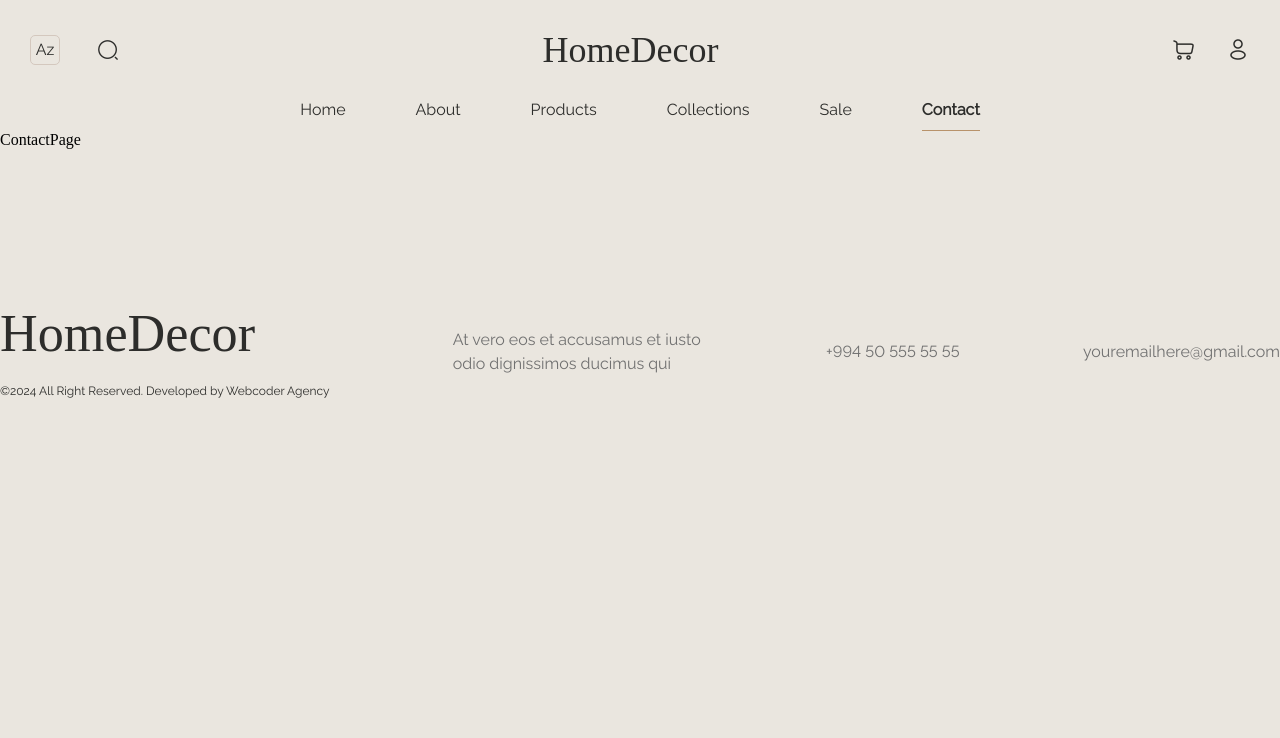
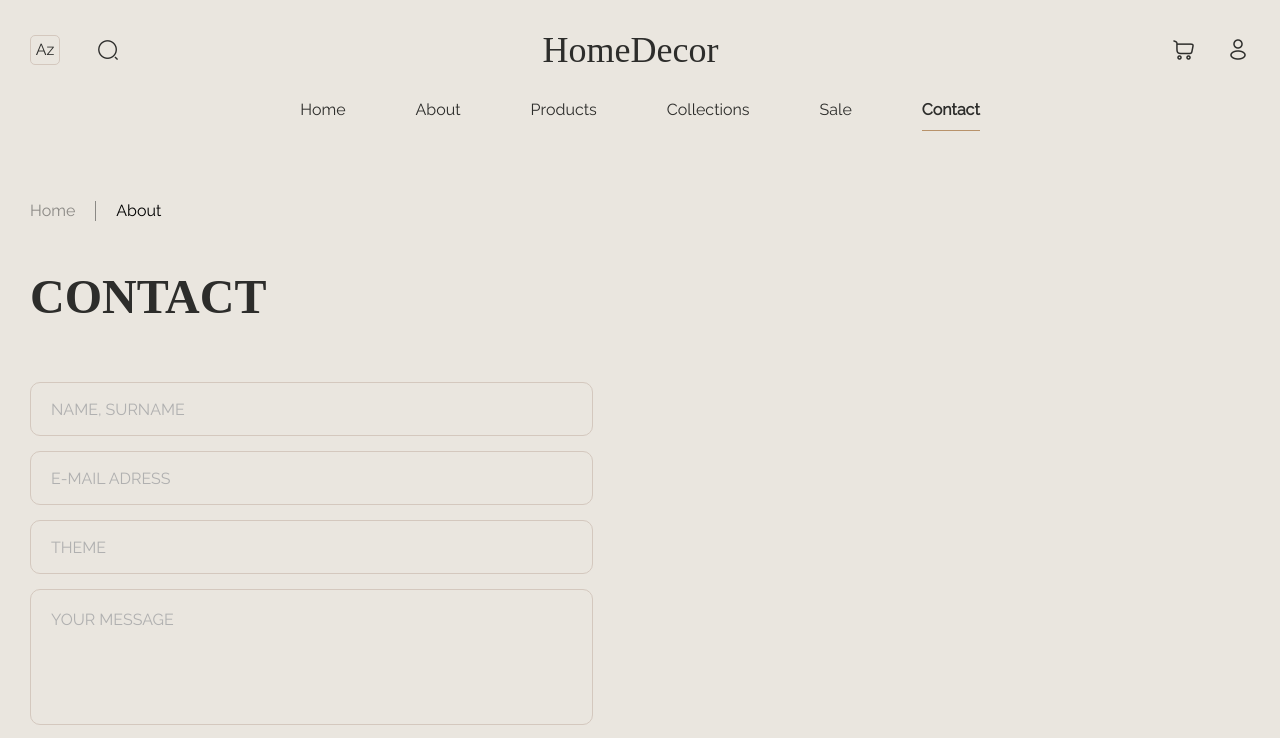
Before and after one commit to Hamid207/adasHomeDecor, a React (Vite) app: page /contact in a window 1280 px wide. Shown: the top 738 px of the page. Built offline with nearby package versions, Linux system fonts and the light colour scheme; a web font is replaced by a local one.

Commit message:
contactPage design done

```diff
--- a/src/App.tsx
+++ b/src/App.tsx
@@ -6,7 +6,7 @@ import AboutPage from "./pages/about/AboutPage";
 import Products from "./pages/products/Products";
 import CollectionsPage from "./pages/collection/CollectionsPage";
 import Sale from "./pages/sale/Sale";
-import Contact from "./pages/contact/Contact";
+import ContactPage from "./pages/contact/ContactPage";
 
 const App = () => {
   return (
@@ -18,7 +18,7 @@ const App = () => {
           <Route path="products" element={<Products />} />
           <Route path="collections" element={<CollectionsPage />} />
           <Route path="sale" element={<Sale />} />
-          <Route path="contact" element={<Contact />} />
+          <Route path="contact" element={<ContactPage />} />
         </Route>
       </Routes>
     </>
--- a/src/components/aboutUs/AboutUs.tsx
+++ b/src/components/aboutUs/AboutUs.tsx
@@ -22,7 +22,7 @@ const AboutUs = (props: Page) => {
         <div className={style.body}>
           <div
             className={style.navigation_title_body}
-            style={{ visibility: isHiden ? "hidden" : "visible" }}
+            style={{ display: isHiden ? "none" : "block" }}
           >
             <ul>
               <li>Home</li>
--- a/src/components/contact/Contact.module.css
+++ b/src/components/contact/Contact.module.css
@@ -1,3 +1,29 @@
+.navigation_title_body {
+  margin-top: 70px;
+  margin-bottom: 50px;
+}
+
+.navigation_title_body > ul {
+  display: flex;
+  /* gap: 30px; */
+  font-family: "Raleway";
+  font-size: 16px;
+  font-style: normal;
+  font-weight: 400;
+  line-height: 20px;
+}
+
+.navigation_title_body > ul > li:first-child {
+  padding-right: 20px;
+  color: #8b8985;
+}
+
+.navigation_title_body > ul > li:nth-child(2) {
+  padding-right: 20px;
+  padding-left: 20px;
+  border-left: 1px solid #8b8985;
+}
+
 .body {
   margin-top: 59px;
   display: flex;
@@ -23,13 +49,14 @@
 .form input {
   height: 54px;
   border-radius: 10px;
-  border: 1px solid var(--Dusty-rose, #d4c8be);
+  border: 1px solid #d4c8be;
   font-family: "Raleway";
   font-size: 16px;
   font-style: normal;
   font-weight: 500;
   line-height: 20px;
   padding-left: 20px;
+  background-color: #eae6df;
 }
 
 .message_input {
@@ -43,6 +70,7 @@
   font-weight: 500;
   line-height: 20px;
   padding: 20px;
+  background-color: #eae6df;
 }
 
 .img_body {
--- a/src/components/contact/Contact.tsx
+++ b/src/components/contact/Contact.tsx
@@ -1,9 +1,29 @@
 import style from "./Contact.module.css";
 import CustomLink from "../ui/CustomLink";
 
-const Contact = () => {
+interface Page {
+  pageName: string;
+}
+
+const Contact = (props: Page) => {
+  let isHiden: boolean = true;
+  switch (true) {
+    case props.pageName == "contact":
+      isHiden = false;
+      break;
+  }
+
   return (
     <section>
+      <div
+        className={style.navigation_title_body}
+        style={{ display: isHiden ? "none" : "block" }}
+      >
+        <ul>
+          <li>Home</li>
+          <li>About</li>
+        </ul>
+      </div>
       <p className={style.title}>CONTACT</p>
       <div className={style.body}>
         <div>
--- a/src/pages/contact/Contact.tsx
+++ /dev/null
@@ -1,5 +0,0 @@
-const Contact = () => {
-  return <div>ContactPage</div>;
-};
-
-export default Contact;
--- /dev/null
+++ b/src/pages/contact/ContactPage.tsx
@@ -0,0 +1,11 @@
+import Contact from "../../components/contact/Contact";
+
+const ContactPage = () => {
+  return (
+    <div style={{ margin: "30px" }}>
+      <Contact pageName="contact" />
+    </div>
+  );
+};
+
+export default ContactPage;
--- a/src/pages/home/HomePage.tsx
+++ b/src/pages/home/HomePage.tsx
@@ -15,7 +15,7 @@ const HomePage = () => {
       <Products />
       <CollectionSlider name="MOST POPULAR" />
       <CollectionSlider name="COLLECTIONS" />
-      <Contact />
+      <Contact pageName="home" />
     </>
   );
 };
```
